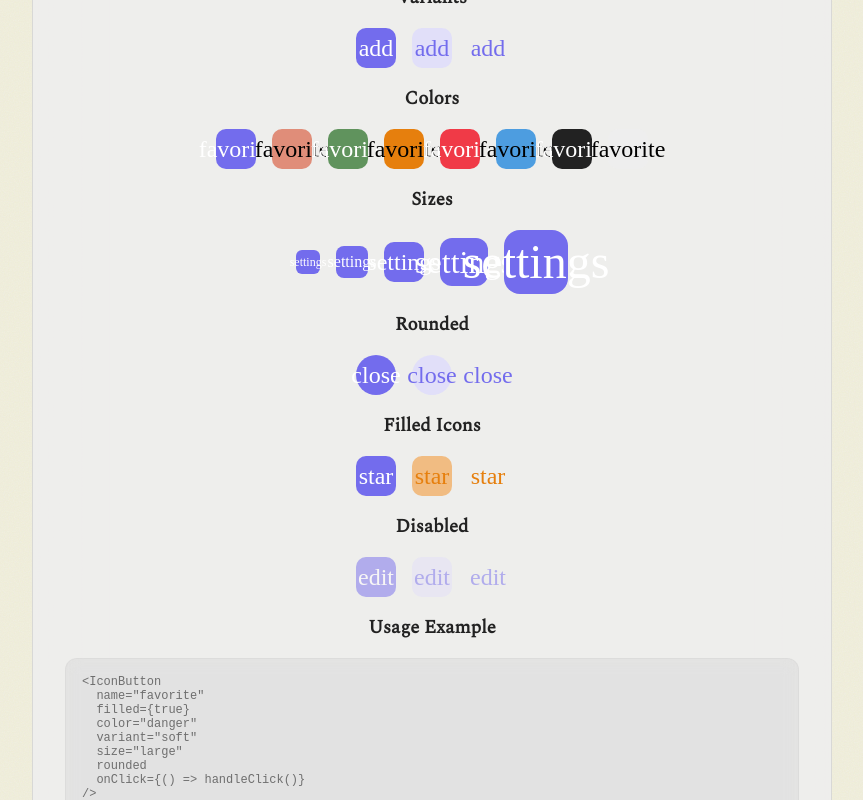
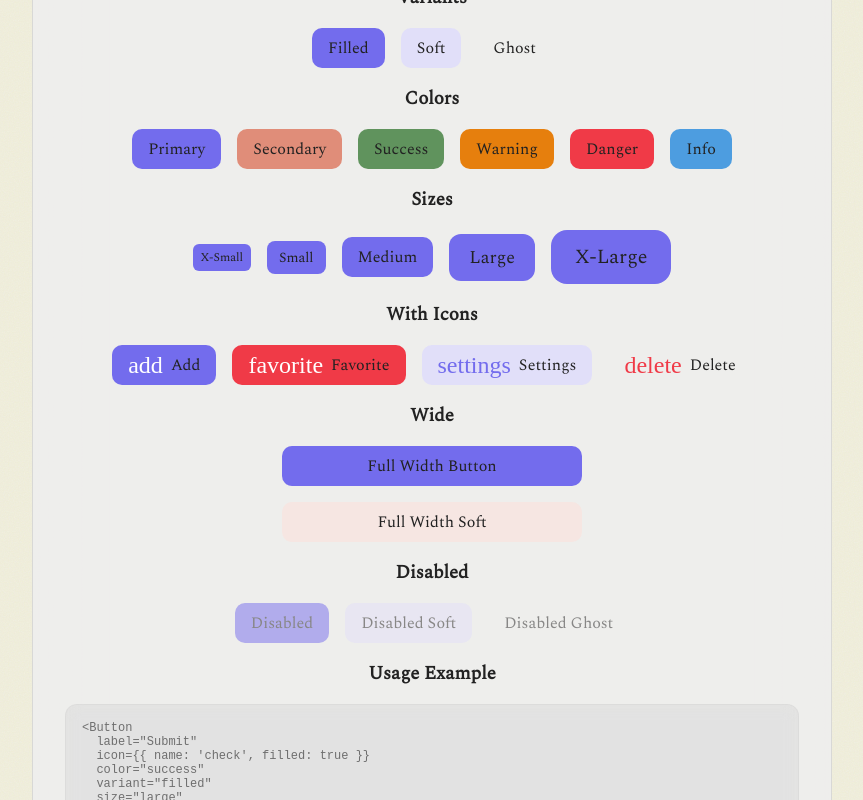
Before and after one commit to feuersteiner/bref, a SvelteKit app: page / in a window 1280 px wide. Shown: the part 2160-2960 px from the top of the page, without its empty margins (208-1071 px from the left). Built offline with nearby package versions, Linux system fonts and the light colour scheme; a web font is replaced by a local one.

Commit message:
feat: add demo for Button component with various variants, colors, sizes, and states

```diff
--- /dev/null
+++ b/src/lib/internal/demo-button.svelte
@@ -0,0 +1,80 @@
+<script lang="ts">
+	import Button from '$lib/base/button/button.svelte';
+	import DemoSection from '$lib/internal/demo-section.svelte';
+	import DemoCodeSnippet from './demo-code-snippet.svelte';
+</script>
+
+<DemoSection
+	title="Buttons"
+	id="buttons"
+	description="Buttons with customizable size, color, variant, and optional icons."
+>
+	<h3>Variants</h3>
+	<div>
+		<Button label="Filled" variant="filled" onClick={() => {}} />
+		<Button label="Soft" variant="soft" onClick={() => {}} />
+		<Button label="Ghost" variant="ghost" onClick={() => {}} />
+	</div>
+	<h3>Colors</h3>
+	<div>
+		<Button label="Primary" color="primary" onClick={() => {}} />
+		<Button label="Secondary" color="secondary" onClick={() => {}} />
+		<Button label="Success" color="success" onClick={() => {}} />
+		<Button label="Warning" color="warning" onClick={() => {}} />
+		<Button label="Danger" color="danger" onClick={() => {}} />
+		<Button label="Info" color="info" onClick={() => {}} />
+	</div>
+	<h3>Sizes</h3>
+	<div>
+		<Button label="X-Small" size="x-small" onClick={() => {}} />
+		<Button label="Small" size="small" onClick={() => {}} />
+		<Button label="Medium" size="medium" onClick={() => {}} />
+		<Button label="Large" size="large" onClick={() => {}} />
+		<Button label="X-Large" size="x-large" onClick={() => {}} />
+	</div>
+	<h3>With Icons</h3>
+	<div>
+		<Button label="Add" icon={{ name: 'add' }} onClick={() => {}} />
+		<Button label="Favorite" icon={{ name: 'favorite', filled: true }} color="danger" onClick={() => {}} />
+		<Button label="Settings" icon={{ name: 'settings' }} variant="soft" onClick={() => {}} />
+		<Button label="Delete" icon={{ name: 'delete' }} variant="ghost" color="danger" onClick={() => {}} />
+	</div>
+	<h3>Wide</h3>
+	<div class="wide-container">
+		<Button label="Full Width Button" wide onClick={() => {}} />
+		<Button label="Full Width Soft" wide variant="soft" color="secondary" onClick={() => {}} />
+	</div>
+	<h3>Disabled</h3>
+	<div>
+		<Button label="Disabled" disabled onClick={() => {}} />
+		<Button label="Disabled Soft" disabled variant="soft" onClick={() => {}} />
+		<Button label="Disabled Ghost" disabled variant="ghost" onClick={() => {}} />
+	</div>
+	<h3>Usage Example</h3>
+	<DemoCodeSnippet
+		snippet={`<Button
+  label="Submit"
+  icon={{ name: 'check', filled: true }}
+  color="success"
+  variant="filled"
+  size="large"
+  onClick={() => handleSubmit()}
+/>`}
+	/>
+</DemoSection>
+
+<style>
+	div {
+		display: flex;
+		gap: 1rem;
+		align-items: center;
+		justify-content: center;
+		flex-wrap: wrap;
+	}
+
+	.wide-container {
+		flex-direction: column;
+		width: 100%;
+		max-width: 300px;
+	}
+</style>
--- a/src/routes/+page.svelte
+++ b/src/routes/+page.svelte
@@ -2,6 +2,7 @@
 	import { initializeThemeMode, toggleThemeMode } from '../lib/base/theme/mode.ts';
 	import type { ThemeMode } from '../lib/base/theme/types.ts';
 	import DemoAuthor from '$lib/internal/demo-author.svelte';
+	import DemoButton from '$lib/internal/demo-button.svelte';
 	import DemoHeader from '$lib/internal/demo-header.svelte';
 	import DemoIconButton from '$lib/internal/demo-icon-button.svelte';
 	import DemoIconSection from '$lib/internal/demo-icon-section.svelte';
@@ -28,6 +29,7 @@
 	</DemoSection>
 	<DemoTypes />
 	<DemoIconSection />
+	<DemoButton />
 	<DemoIconButton />
 	<DemoAuthor />
 </main>
```
